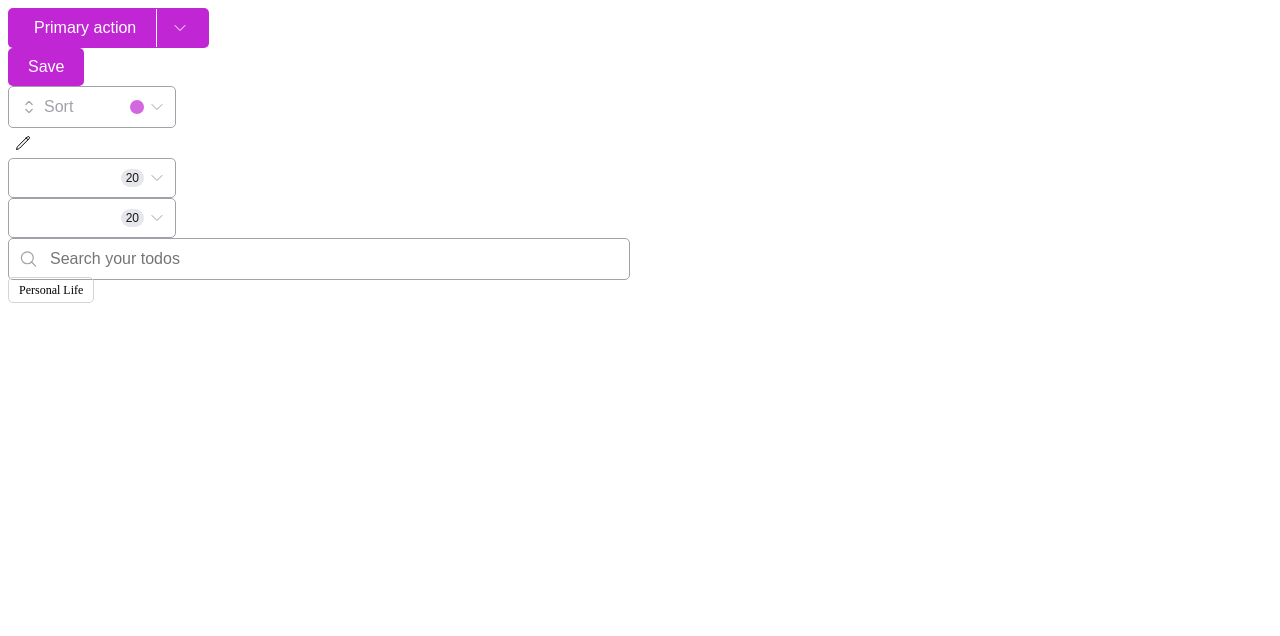
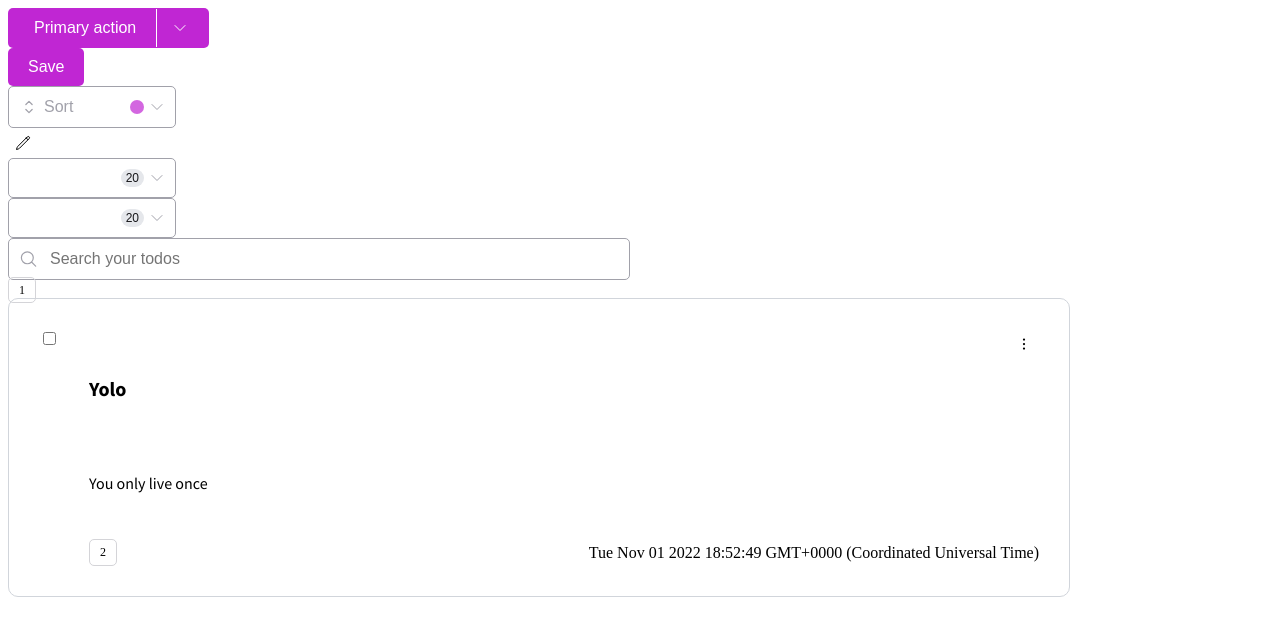
Before and after one commit to neicore/todo, a React (Create React App) app: page / in a window 1280 px wide. Shown: the top 636 px of the page. Built offline with nearby package versions, Linux system fonts and the light colour scheme; the HTML template or start-up script is replaced by a standard one.

Commit message:
:sparkles: add todo card component

```diff
--- a/src/App.tsx
+++ b/src/App.tsx
@@ -1,14 +1,17 @@
+import { ChangeEvent } from 'react'
 import Button from './components/button'
 import CategoryTag from './components/categoryTag'
 import { Edit, Sort } from './components/icons'
 import SearchBar from './components/searchBar'
 import Select from './components/select'
 import SplitButton from './components/SplitButton/Index'
+import TodoCard from './components/todoCard'
 import {
   checkboxSelectOptions,
   normalSelectOptions,
   normalWithIconSelectOptions,
   radioSelectOptions,
+  todos,
 } from './data'
 
 function App() {
@@ -48,7 +51,8 @@ function App() {
       <Select options={radioSelectOptions} type="single-radio" />
       <SearchBar handleInput={handleInput} />
 
-      <CategoryTag title="Personal Life" />
+      <CategoryTag title={1} />
+      <TodoCard todo={todos[0]} />
     </>
   )
 }
--- a/src/components/categoryTag/index.tsx
+++ b/src/components/categoryTag/index.tsx
@@ -1,7 +1,7 @@
 import style from './style.module.sass'
 
 interface Props {
-  title: string
+  title: number | undefined
 }
 
 const CategoryTag = ({ title }: Props) => {
--- a/src/components/icons/index.tsx
+++ b/src/components/icons/index.tsx
@@ -163,3 +163,24 @@ export const Search = () => {
     </svg>
   )
 }
+
+export const Menu = () => {
+  return (
+    <svg
+      xmlns="http://www.w3.org/2000/svg"
+      fill="none"
+      viewBox="0 0 24 24"
+      width={24}
+      height={24}
+      strokeWidth={1.5}
+      stroke="currentColor"
+      className="w-6 h-6"
+    >
+      <path
+        strokeLinecap="round"
+        strokeLinejoin="round"
+        d="M12 6.75a.75.75 0 110-1.5.75.75 0 010 1.5zM12 12.75a.75.75 0 110-1.5.75.75 0 010 1.5zM12 18.75a.75.75 0 110-1.5.75.75 0 010 1.5z"
+      />
+    </svg>
+  )
+}
--- /dev/null
+++ b/src/components/todoCard/index.tsx
@@ -0,0 +1,50 @@
+import { ChangeEventHandler } from 'react'
+import { Todo, todoMenu } from '../../data'
+import CategoryTag from '../categoryTag'
+import { Menu } from '../icons'
+import Select from '../select'
+import style from './style.module.sass'
+
+interface Props {
+  handleChange?: ChangeEventHandler<HTMLInputElement>
+  todo: Todo
+}
+
+const TodoCard = ({ handleChange, todo }: Props) => {
+  return (
+    <div className={style.todo}>
+      <input
+        type="checkbox"
+        name="todos"
+        id="todo-id"
+        onChange={handleChange}
+      />
+
+      <div className={style.todo_content}>
+        <div className={style.todo_content_top}>
+          <div className={style.todo_content_top_text}>
+            <h6>{todo.title}</h6>
+            <p>{todo.description}</p>
+          </div>
+
+          <Select
+            options={todoMenu}
+            type="single-normal"
+            triggerType="icon"
+            TriggerIcon={Menu}
+          />
+        </div>
+
+        <div className={style.todo_content_bottom}>
+          <CategoryTag title={todo.category} />
+          {todo.dueDate ? (
+            <span
+              className={style.todo_content_bottom_due_date}
+            >{`${todo.dueDate}`}</span>
+          ) : null}
+        </div>
+      </div>
+    </div>
+  )
+}
+export default TodoCard
--- /dev/null
+++ b/src/components/todoCard/style.module.sass
@@ -0,0 +1,52 @@
+.todo
+    display: flex
+    align-items: flex-start
+    padding: 30px
+    gap: 30px
+    border: 1px solid #D1D5DB
+    border-radius: 10px
+    width: fit-content
+    min-width: 1000px
+
+    &_content
+        display: flex
+        flex-direction: column
+        align-items: flex-start
+        gap: 30px
+        width: 100%
+
+        &_top
+            display: flex
+            align-items: flex-start
+            justify-content: space-between
+            gap: 30px
+            width: 100%
+
+            &_text
+                display: flex
+                align-items: flex-start
+                flex-direction: column
+                gap: 10px
+
+                h6
+                    font-family: Source Sans Pro
+                    font-size: 20px
+                    font-weight: 600
+                    line-height: 25px
+                    letter-spacing: 0em
+                    text-align: left
+
+                p
+                    font-family: Source Sans Pro
+                    font-size: 16px
+                    font-weight: 400
+                    line-height: 20px
+                    letter-spacing: 0em
+                    text-align: left
+
+        &_bottom
+            display: flex
+            align-items: center
+            justify-content: space-between
+            gap: 30px
+            width: 100%
--- a/src/data/index.ts
+++ b/src/data/index.ts
@@ -2,7 +2,7 @@ import { nanoid } from 'nanoid'
 import { Checkmark, Delete, Edit } from '../components/icons'
 import { option } from '../components/select'
 
-interface Todo {
+export interface Todo {
   id: number
   title: string
   description: string
@@ -79,6 +79,23 @@ export const categories: Category[] = [
   {
     id: 5,
     name: 'Category 5',
+  },
+]
+
+export const todoMenu: option[] = [
+  {
+    title: 'Edit',
+    value: 'Edit',
+    id: nanoid(5),
+    name: 'todo-menu',
+    IconLeft: Edit,
+  },
+  {
+    title: 'Delete',
+    value: 'Delete',
+    id: nanoid(5),
+    name: 'todo-menu',
+    IconLeft: Delete,
   },
 ]
 
```
